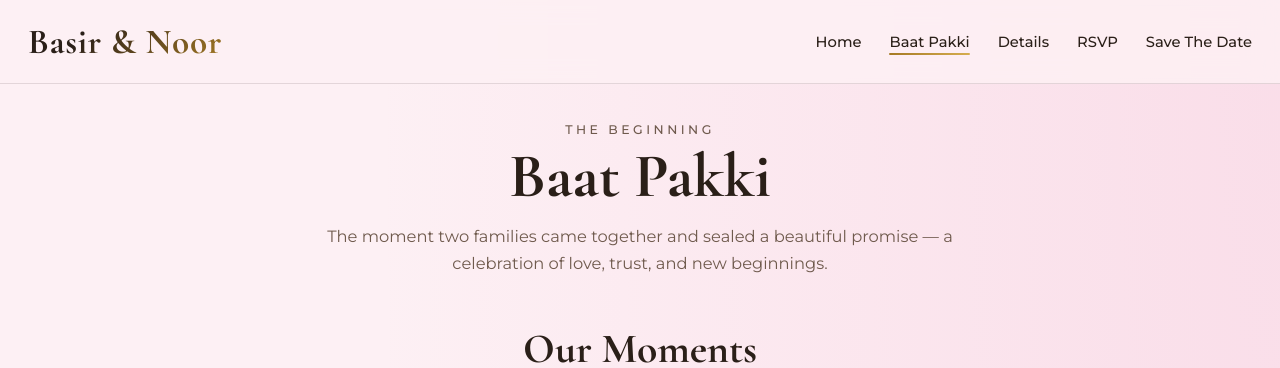
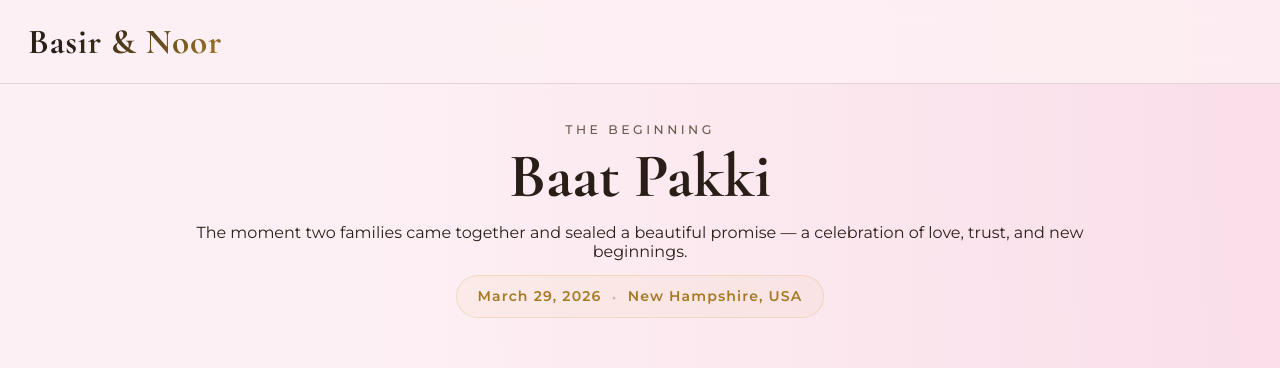
Before and after one commit to RahifMansoor/Basir-Noor, a Next.js app: page /baat-pakki in a window 1280 px wide. Shown: the top 368 px of the page. Built offline with nearby package versions, Linux system fonts and the light colour scheme.

Commit message:
added stupid overpaid singer

```diff
--- a/app/baat-pakki/page.js
+++ b/app/baat-pakki/page.js
@@ -12,8 +12,14 @@ export default function BaatPakkiPage() {
         <div className="content-page baat-pakki-page">
             <section className="event-hero">
                 <p className="eyebrow">{eyebrow}</p>
-                <h1>{title}</h1>
+                  <h1>{title}</h1>
                 <p>{intro}</p>
+                <div className="bp-date-location">
+                    <span>March 29, 2026</span>
+                    <span className="bp-date-dot">&middot;</span>
+                    <span>New Hampshire, USA</span>
+                </div>
+
             </section>
 
             {/* ---- Photo Gallery ---- */}
--- a/app/globals.css
+++ b/app/globals.css
@@ -1105,7 +1105,215 @@ textarea:focus {
   animation: fadeInUp 0.7s ease-out 0.4s both;
 }
 
+/* ===== EVENT TIMELINE ===== */
+.event-timeline-card {
+  text-align: left;
+}
+
+.event-timeline {
+  list-style: none;
+  margin: 16px 0 0;
+  padding: 0;
+  position: relative;
+}
+
+.event-timeline::before {
+  content: "";
+  position: absolute;
+  left: 6px;
+  top: 8px;
+  bottom: 8px;
+  width: 2px;
+  background: linear-gradient(180deg, var(--gold), var(--gold-dark), var(--gold));
+  border-radius: 2px;
+}
+
+.timeline-item {
+  position: relative;
+  display: grid;
+  grid-template-columns: auto 90px 1fr;
+  align-items: start;
+  gap: 14px;
+  padding: 14px 0;
+}
+
+.timeline-item + .timeline-item {
+  border-top: 1px solid var(--border);
+}
+
+.timeline-dot {
+  width: 14px;
+  height: 14px;
+  border-radius: 50%;
+  background: linear-gradient(135deg, var(--gold-dark), var(--gold));
+  border: 2.5px solid var(--card);
+  box-shadow: 0 0 0 2px var(--gold-glow);
+  margin-top: 3px;
+  position: relative;
+  z-index: 1;
+}
+
+.timeline-time {
+  font-size: 0.82rem;
+  font-weight: 700;
+  letter-spacing: 0.06em;
+  color: var(--gold-dark);
+  white-space: nowrap;
+  margin-top: 2px;
+}
+
+.timeline-content strong {
+  display: block;
+  font-family: var(--font-serif);
+  font-size: 1.1rem;
+  font-weight: 600;
+  color: var(--ink);
+  line-height: 1.3;
+}
+
+.timeline-content p {
+  margin: 4px 0 0;
+  font-size: 0.88rem;
+  color: var(--muted);
+  line-height: 1.55;
+}
+
+@media (max-width: 480px) {
+  .timeline-item {
+    grid-template-columns: auto 72px 1fr;
+    gap: 10px;
+    padding: 12px 0;
+  }
+
+  .timeline-time {
+    font-size: 0.76rem;
+  }
+
+  .timeline-content strong {
+    font-size: 1rem;
+  }
+}
+
+/* ===== FEATURED ARTIST ===== */
+.featured-artist {
+  margin: 28px auto 0;
+  text-align: center;
+  max-width: 520px;
+  animation: fadeInUp 0.7s ease-out 0.2s both;
+}
+
+.featured-artist > .eyebrow {
+  margin-bottom: 14px;
+}
+
+.featured-card {
+  display: flex;
+  align-items: center;
+  gap: 20px;
+  padding: 22px 26px;
+  background: var(--card);
+  border: 1px solid var(--border);
+  border-radius: var(--radius-md);
+  box-shadow: var(--shadow);
+  text-align: left;
+  transition: transform var(--transition-med), box-shadow var(--transition-med);
+}
+
+.featured-card:hover {
+  transform: translateY(-3px);
+  box-shadow: var(--shadow-lg);
+}
+
+.featured-photo {
+  width: 90px;
+  height: 90px;
+  border-radius: 50%;
+  object-fit: cover;
+  border: 2.5px solid var(--gold-glow);
+  box-shadow: 0 4px 14px rgba(165, 122, 36, 0.2);
+  flex-shrink: 0;
+}
+
+.featured-info h3 {
+  margin: 0 0 2px;
+  font-size: 1.3rem;
+  color: var(--ink);
+}
+
+.featured-info p {
+  margin: 0 0 8px;
+  color: var(--muted);
+  font-size: 0.9rem;
+  font-weight: 500;
+}
+
+.featured-socials {
+  display: flex;
+  align-items: center;
+  gap: 10px;
+}
+
+.featured-social-link {
+  display: inline-flex;
+  align-items: center;
+  justify-content: center;
+  width: 34px;
+  height: 34px;
+  border-radius: 50%;
+  background: rgba(214, 173, 79, 0.1);
+  color: var(--gold-dark);
+  transition: background var(--transition-fast), color var(--transition-fast), transform var(--transition-fast);
+}
+
+.featured-social-link:hover {
+  background: rgba(214, 173, 79, 0.22);
+  color: var(--ink);
+  transform: scale(1.1);
+}
+
+.featured-social-icon {
+  width: 18px;
+  height: 18px;
+}
+
+@media (max-width: 480px) {
+  .featured-card {
+    flex-direction: column;
+    text-align: center;
+    padding: 20px 18px;
+  }
+
+  .featured-photo {
+    width: 80px;
+    height: 80px;
+  }
+}
+
 /* ===== BAAT PAKKI PAGE ===== */
+.bp-date-location {
+  display: flex;
+  align-items: center;
+  justify-content: center;
+  gap: 10px;
+  flex-wrap: wrap;
+  margin: 14px auto 0;
+  padding: 10px 20px;
+  font-size: 0.88rem;
+  font-weight: 600;
+  letter-spacing: 0.08em;
+  color: var(--gold-dark);
+  border: 1px solid rgba(214, 173, 79, 0.25);
+  border-radius: var(--radius-pill);
+  background: rgba(214, 173, 79, 0.06);
+  width: fit-content;
+  animation: fadeInUp 0.9s ease-out 0.35s both;
+}
+
+.bp-date-dot {
+  color: var(--border-strong);
+  font-size: 1.1rem;
+}
+
 .baat-pakki-page {
   max-width: 980px;
   margin: 0 auto;
--- a/app/welcome-bride/page.js
+++ b/app/welcome-bride/page.js
@@ -4,7 +4,7 @@ import { eventDetails } from "@/data/eventDetails";
 export const metadata = {
     title: "Welcome Dulhan",
     description:
-        "Join us for the Welcome Dulhan celebration — a pre-Valima evening with a live singer, family toasts, and joyful moments.",
+        "Join us for the Welcome Dulhan celebration — a pre-Walima evening with a live singer, family toasts, and joyful moments.",
 };
 
 export default function WelcomeDulhanPage() {
--- a/components/Header.js
+++ b/components/Header.js
@@ -14,7 +14,7 @@ export default function Header() {
         { href: "/save-the-date", label: "Save The Date" },
     ];
 
-    const hideNav = pathname === "/save-the-date";
+    const hideNav = pathname === "/save-the-date" || pathname === "/baat-pakki";
 
     return (
         <header className="site-header">
--- a/data/eventDetails.js
+++ b/data/eventDetails.js
@@ -164,24 +164,33 @@ export const eventDetails = {
     welcomeDulhan: {
         slug: "welcome-bride",
         title: "Welcome Dulhan",
-        eyebrow: "Pre-Valima Celebration",
+        // eyebrow: "Pre-Walima Celebration",
         intro:
-            "An elegant evening to welcome the dulhan into the family — featuring a live singer, heartfelt toasts, and joyful celebration before the Valima.",
-        date: "Add the Welcome Dulhan date and arrival time here.",
+            "An elegant evening to welcome the dulhan into the family — featuring a live singer, couple rasam, and joyful celebration before the Walima.",
+        date: "Friday, October 16, 2026",
         location:
-            "Add the venue or home address along with entry and parking instructions here.",
+            "La Cour Venue — 1789 Co Rd 338, McKinney, TX 75071",
         dressCode:
-            "Chic festive wear with elegant colors and comfortable footwear.",
+            "Elegant chic, gold, silver, white attire is suggested",
         mood: "Warm, musical, elegant, and celebratory.",
         rsvpEnabled: true,
-        activities: [
-            "Dulhan welcome and family greetings",
-            "Live singer performance",
-            "Heartfelt toasts and speeches",
-            "Photo moments and introductions",
-            "Dinner, desserts, and refreshments",
+        timeline: [
+            { time: "6:00 PM", title: "Guest Arrival & Welcome", desc: "Guests are welcomed with refreshments" },
+            { time: "6:30 PM", title: "Photo Moments & Introductions", desc: "Capturing memories and meeting the families" },
+            { time: "7:00 PM", title: "Maghrib Namaz", desc: "Please join us for Maghrib Namaz" },
+            { time: "7:15 PM", title: "Dulhan Welcome & Couple Rasam", desc: "The bride is formally welcomed into the family" },
+            { time: "7:45 PM", title: "Dinner", desc: "Dinner is served to all" },
+            { time: "8:30 PM", title: "Farheen Arif — Master of Ceremony", desc: "Hosting the evening's program and festivities" },
+            { time: "8:35 PM", title: "Arsalan Rabbani — Live Performance", desc: "An unforgettable live musical experience" },
         ],
-        note: "A special pre-Valima gathering to welcome the bride with music, love, and blessings. RSVP to confirm your attendance.",
+        note: "A special pre-Walima gathering to welcome the bride with music, love, and blessings. RSVP to confirm your attendance.",
+        featured: {
+            name: "Arsalan Rabbani",
+            label: "Live Performance",
+            photo: "/images/welcome-bride/arsalan.png",
+            instagram: "https://www.instagram.com/arsalanrabbani_official/",
+            youtube: "https://www.youtube.com/@arsalanrabbani4822",
+        },
     },
     mehndi: {
         slug: "mehndi",
```
Also changed, not shown: components/EventTemplate.js (+63 -0 lines), public/images/welcome-bride/arsalan.PNG (added), 1 other file (tests, documents, lock files or other folders).
